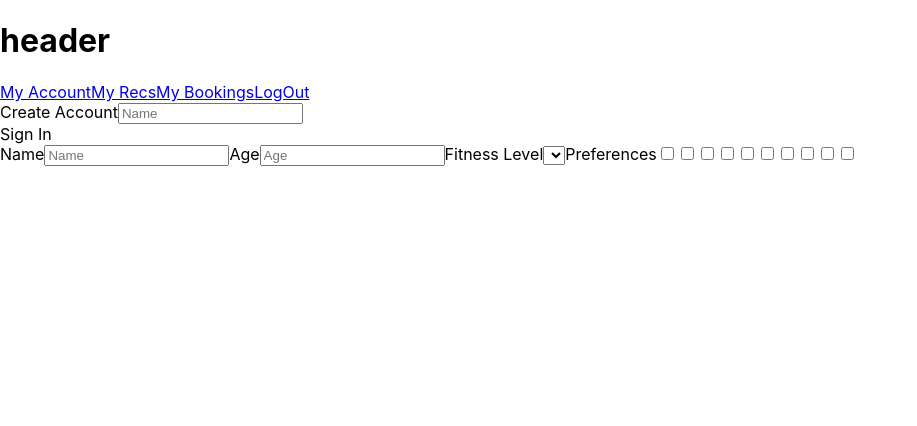
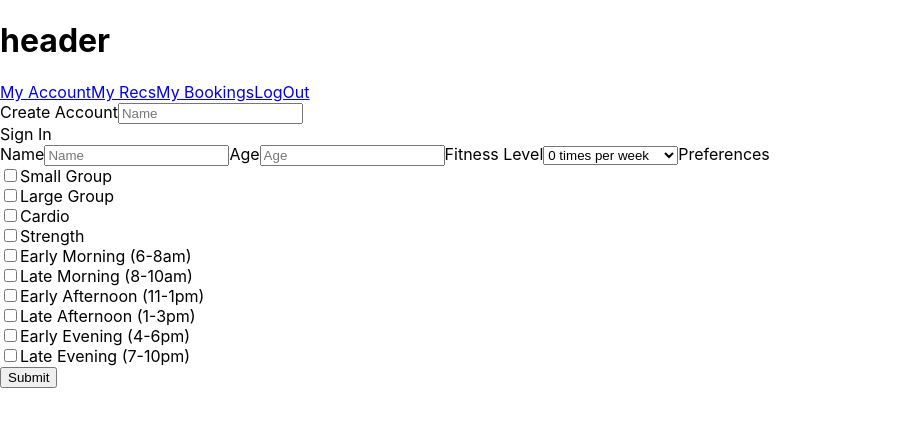
Before and after one commit to ryanhutzley/phase-3-project-frontend, a React (Create React App) app in the folder my-app/: page / in a window 1280 px wide. Shown: the top 426 px of the page, without its empty margins (0-917 px from the left). Built offline with nearby package versions, Linux system fonts and the light colour scheme.

Commit message:
checking form output

```diff
--- a/my-app/src/Components/LogIn.js
+++ b/my-app/src/Components/LogIn.js
@@ -1,6 +1,15 @@
 function LogIn () {
 
+    // fetch("http://localhost:9393/users")
+    // .then(res => res.json())
+    // .then(console.log)
 
+    function printResults(e) {
+        e.preventDefault()
+        let checkedArray = Array.from(e.target).filter(element => element.checked)
+        let prefsArray = checkedArray.map(element => element.defaultValue)
+        console.log(prefsArray.join(", "))
+    }
 
     return (
         <>
@@ -12,29 +21,51 @@ function LogIn () {
                 <label>Sign In</label>
                 {/* {userList} */}
             </form>
-            <form>
+                <form onSubmit={printResults}>
                     <label>Name</label>
                     <input type="text" placeholder="Name"></input>
                     <label>Age</label>
                     <input type="number" placeholder="Age"></input>
                     <label>Fitness Level</label>
                     <select name="fitness level">
-            <option value="0 times per week"/>
-            <option value="1-2 times per week"/>
-            <option value="3-5 times per week"/>
-            <option value="5-7 times per week"/>
+                        <option value="0 times per week">0 times per week</option>
+                        <option value="1-2 times per week">1-2 times per week</option>
+                        <option value="3-5 times per week">3-5 times per week</option>
+                        <option value="5-7 times per week">5-7 times per week</option>
                     </select>
                     <label>Preferences</label>
-        <input type="checkbox" value="Small Group"></input>
+                    <br/>
+                    <input type="checkbox" value="Small Group" label="Small Group"></input>
+                    <label>Small Group</label>
+                    <br/>
                     <input type="checkbox" value="Large Group"></input>
+                    <label>Large Group</label>
+                    <br/>
                     <input type="checkbox" value="Cardio"></input>
+                    <label>Cardio</label>
+                    <br/>
                     <input type="checkbox" value="Strength"></input>
+                    <label>Strength</label>
+                    <br/>
                     <input type="checkbox" value="Early Morning (6-8am)"></input>
+                    <label>Early Morning (6-8am)</label>
+                    <br/>
                     <input type="checkbox" value="Late Morning (8-10am)"></input>
+                    <label>Late Morning (8-10am)</label>
+                    <br/>
                     <input type="checkbox" value="Early Afternoon (11-1pm)"></input>
+                    <label>Early Afternoon (11-1pm)</label>
+                    <br/>
                     <input type="checkbox" value="Late Afternoon (1-3pm)"></input>
+                    <label>Late Afternoon (1-3pm)</label>
+                    <br/>
                     <input type="checkbox" value="Early Evening (4-6pm)"></input>
+                    <label>Early Evening (4-6pm)</label>
+                    <br/>
                     <input type="checkbox" value="Late Evening (7-10pm)"></input>
+                    <label>Late Evening (7-10pm)</label>
+                    <br/>
+                    <button type="submit">Submit</button>
                 </form>
         </>
     )
```
Lines whose indentation alone changed are shown as unchanged.
